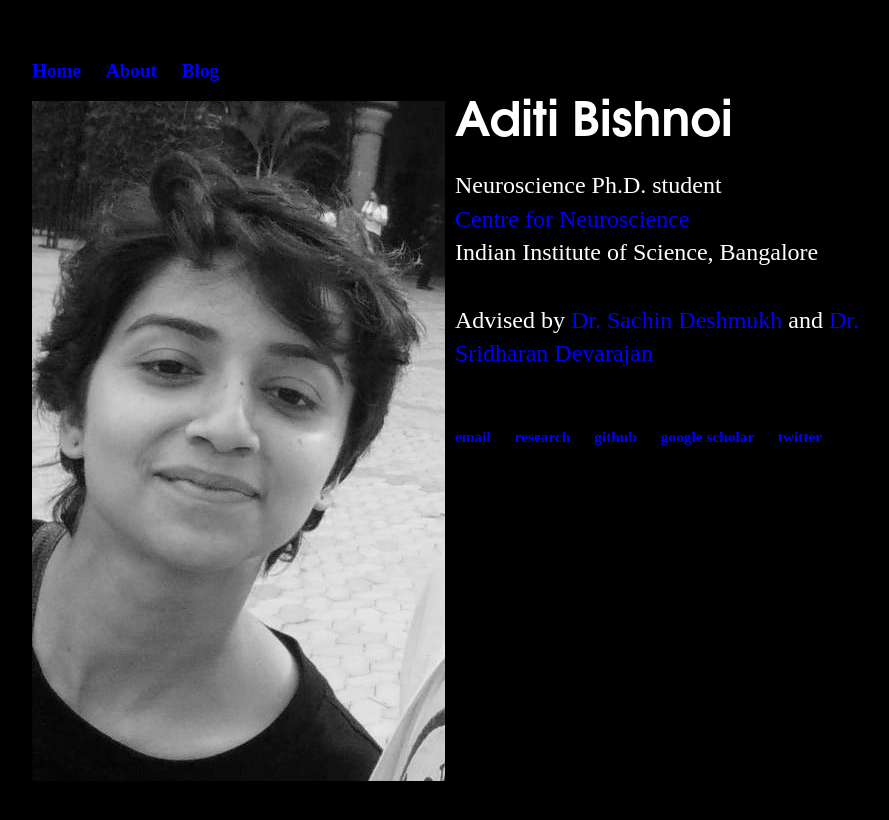
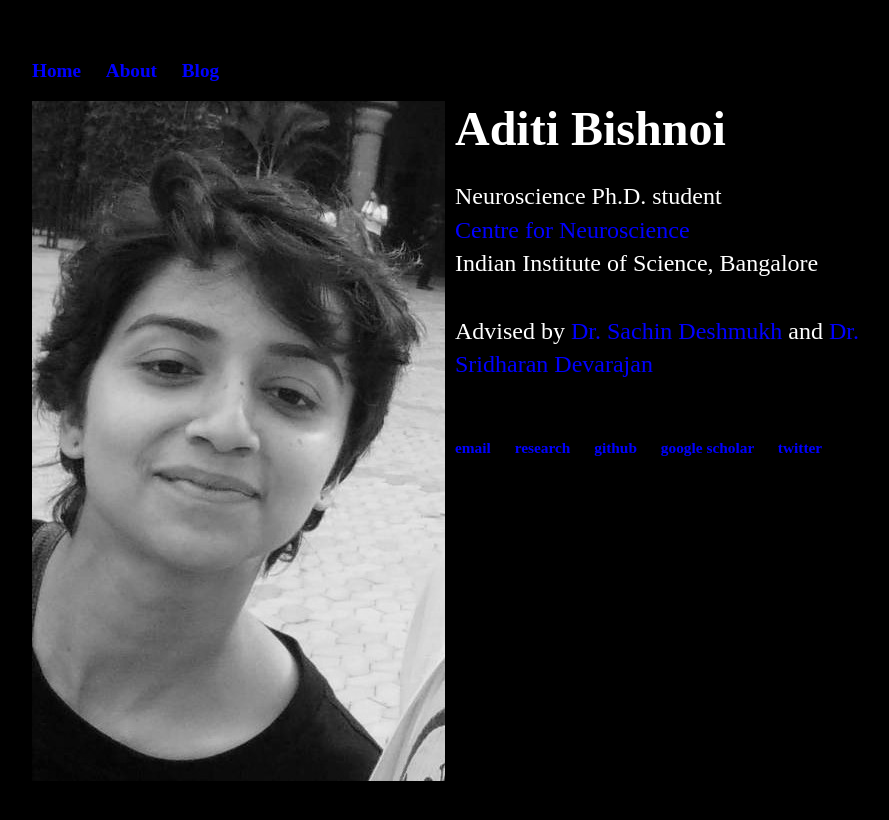
Before and after one commit to AdiBish/adibish.github.io, a Jekyll site: the page built from index.html, in a window 1280 px wide. Shown: the top 820 px of the page, without its empty margins (160-1049 px from the left). Built offline with Jekyll 4.4.1, drawn with Linux system fonts in a browser that asks for light colours.

Commit message:
Update index.html

```diff
--- a/index.html
+++ b/index.html
@@ -9,9 +9,9 @@ title: Aditi Bishnoi
 		<img src="https://adibish.github.io//images//adi4.jpg"
 		     style="float:left; margin-right:10px; margin-bottom:5px"/>
 
-		<h1 style="font-family:Avantgarde,TeX Gyre Adventor,URW Gothic L,sans-serif"> Aditi Bishnoi </h1><br/>
+		<h1 style="color:white"> Aditi Bishnoi </h1><br/>
 
-		<p> Neuroscience Ph.D. student <br/>
+		<p style="color:white"> Neuroscience Ph.D. student <br/>
 		<a href="http://www.cns.iisc.ac.in/home/" target="_blank"> Centre for Neuroscience </a> <br/>
 		Indian Institute of Science, Bangalore <br/> <br/>
 		Advised by <a href="http://www.cns.iisc.ac.in/home/people/sachin-deshmukh/" target="_blank">Dr. Sachin Deshmukh </a> and
```
